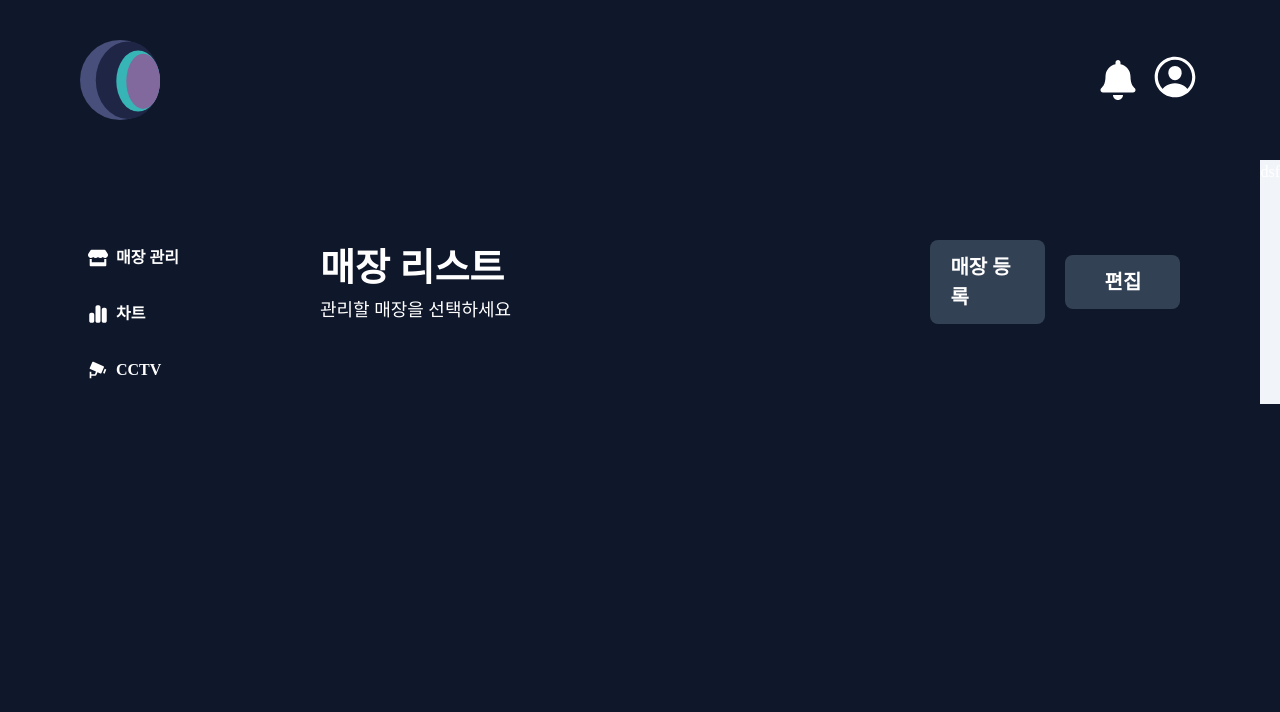
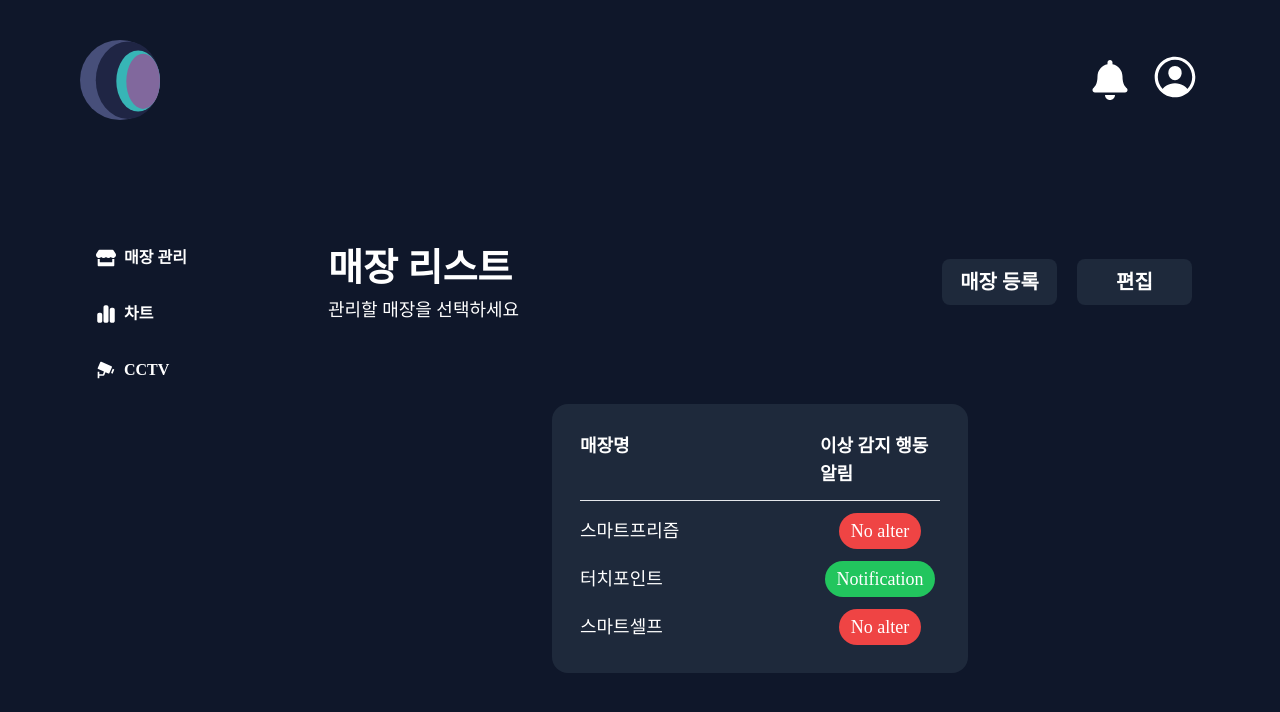
Before and after one commit to https-github-com-icu/icu-frontend, a React (Vite) app: page /homepage in a window 1280 px wide. Shown: the top 712 px of the page. Built offline with nearby package versions, Linux system fonts and the light colour scheme.

Commit message:
FEAT: 메인 페이지 완료

```diff
--- a/src/components/nav/Nav.jsx
+++ b/src/components/nav/Nav.jsx
@@ -25,7 +25,7 @@ const Nav = () => {
   </button>
 
 
-  <ul className='flex text-lg font-bold space-x-3 text-white justify-center items-center'>
+  <ul className='flex text-lg font-bold space-x-5 text-white justify-center items-center'>
     <li>
       <div className='relative flex justify-center'>
         <button onClick={() => {setAlert(!alert)}}>
@@ -34,7 +34,6 @@ const Nav = () => {
         {alert && (
         <Alert />
         )}
-
       </div>
     </li>
 
--- a/src/components/store_list/StoreList.jsx
+++ b/src/components/store_list/StoreList.jsx
@@ -4,26 +4,62 @@ import SideNav from '../side_nav/SideNav'
 const StoreList = () => {
   return (
     <>
-    <div className='w-full flex font-[Pretendard] text-white'>
+    <div className='w-full flex font-[Pretendard] text-white justify-center'>
       {/* 사이드 네비게이션 */}
       <SideNav />
+
+    <div className='w-4/5'>
       {/* 매장 리스트 */}
-    <div className='w-full min-full flex justify-between p-20 '>
+      <div className='w-full min-full flex-col '>
+          <div className=' flex justify-between p-20 '>
             <div className='min-w-[250px]'>
             <div className='font-bold text-[38px] min-w-1/2'>매장 리스트 <p className='font-medium text-[18px]'>관리할 매장을 선택하세요</p></div>
             </div>
             <div className='flex min-w-[250px] space-x-5 items-center justify-between font-bold text-[20px]'>
-      <div className='w-full px-5 py-3 bg-slate-700 flex justify-center rounded-lg'>
+            <div className='w-full px-4 py-2 bg-slate-800 flex justify-center rounded-lg'>
       {/* 매장 등록 & 편집 버튼 그룹 */}
             <p className='justify-center '>매장 등록</p></div>
-      <div className='w-full px-5 py-3 bg-slate-700 flex justify-center rounded-lg'>
+            <div className='w-full px-4 py-2 bg-slate-800 flex justify-center rounded-lg'>
               <p>편집</p></div>
               </div>
           </div>
-    <div className='bg-slate-100'>
-      dsf
+       {/* 매장 리스트 블록 */}
+       <div className='w-full flex justify-center'>
+        <div className=' w-4/5 md:w-2/3 lg:w-1/2 flex-row px-4 md:px-8 lg:px-12 text-lg font-medium'>
+            <div className=' w-full bg-slate-800 rounded-2xl p-7 space-y-3'>
+            <li className='flex justify-between font-semibold'>
+                <ul>매장명</ul>
+                <div className='w-1/3 flex justify-center'>
+                <ul>이상 감지 행동 알림</ul>
+                </div>
+            </li>
+            <hr />
+              <li className='flex justify-between items-center text-center'>
+                <ul>스마트프리즘</ul>
+                <div className='w-1/3 flex justify-center'>
+                <ul className='bg-red-500 rounded-[20px] px-3 py-1'>No alter</ul>
+                </div>
+              </li>
+              <li className='flex justify-between items-center text-center'>
+                <ul>터치포인트</ul>
+                <div className='w-1/3 flex justify-center'>
+                <ul className='bg-green-500 rounded-[20px] px-3 py-1'>Notification</ul>
+                </div>
+              </li>
+              <li className='flex justify-between items-center text-center'>
+                <ul>스마트셀프</ul>
+                <div className='w-1/3 flex justify-center'>
+                <ul className='bg-red-500 rounded-[20px] px-3 py-1'>No alter</ul>
+                </div>
+              </li>
             </div>
         </div>
+        </div>
+        </div>
+        </div>
+        </div>
+
+
     </>
 
   )
```
Lines whose indentation alone changed are shown as unchanged.
